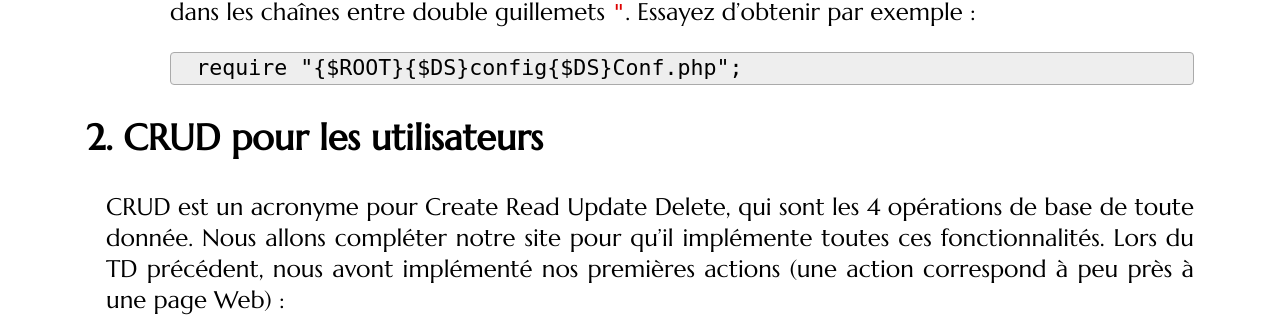
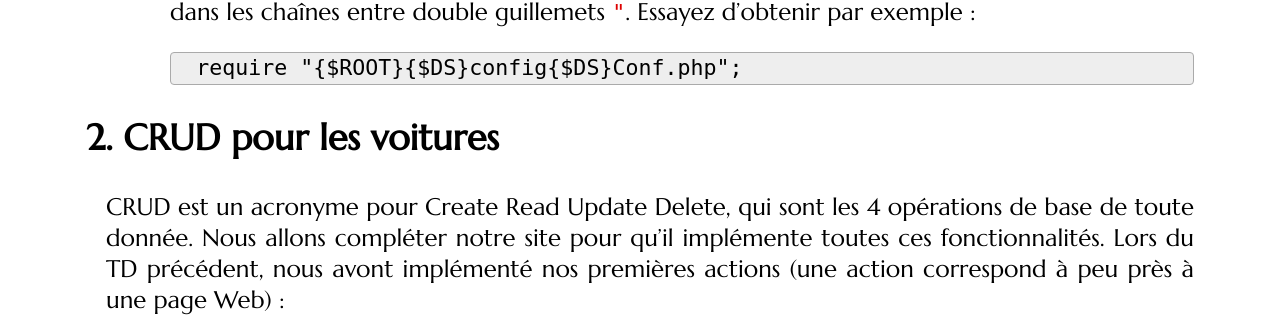
Before and after one commit to romainlebreton/R3.01-DeveloppementWeb, a Jekyll site: the page built from tutorials/tutorial5.md, in a window 1280 px wide and 900 px high, scrolled down 2448 px. Shown: the part 145-462 px from the top of the window. Built offline with Jekyll 4.4.1, drawn with Linux system fonts in a browser that asks for light colours; some web fonts are replaced.

Commit message:
Update tutorial5.md

```diff
--- a/tutorials/tutorial5.md
+++ b/tutorials/tutorial5.md
@@ -139,7 +139,7 @@ L'interclassement sera toujours `utf8_general_ci`.
 
 -->
 
-## CRUD pour les utilisateurs
+## CRUD pour les voitures
 
 CRUD est un acronyme pour Create Read Update Delete, qui sont les 4 opérations
 de base de toute donnée. Nous allons compléter notre site pour qu'il implémente
```
